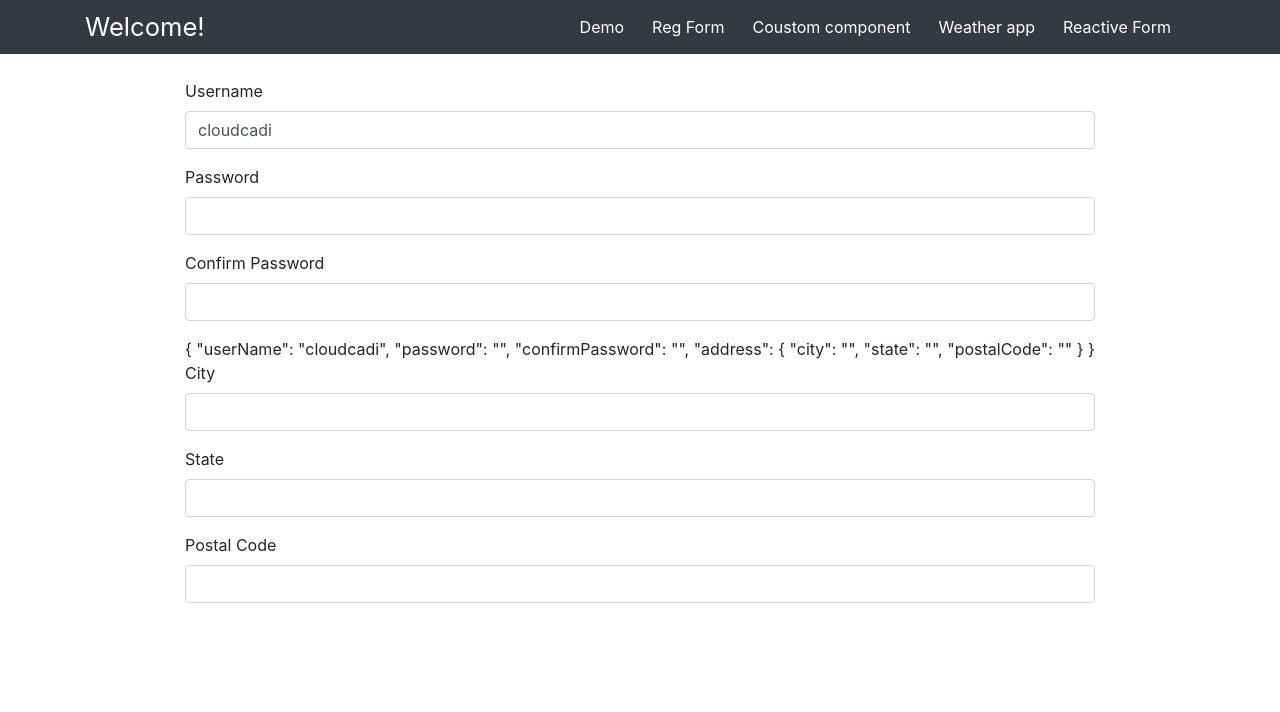
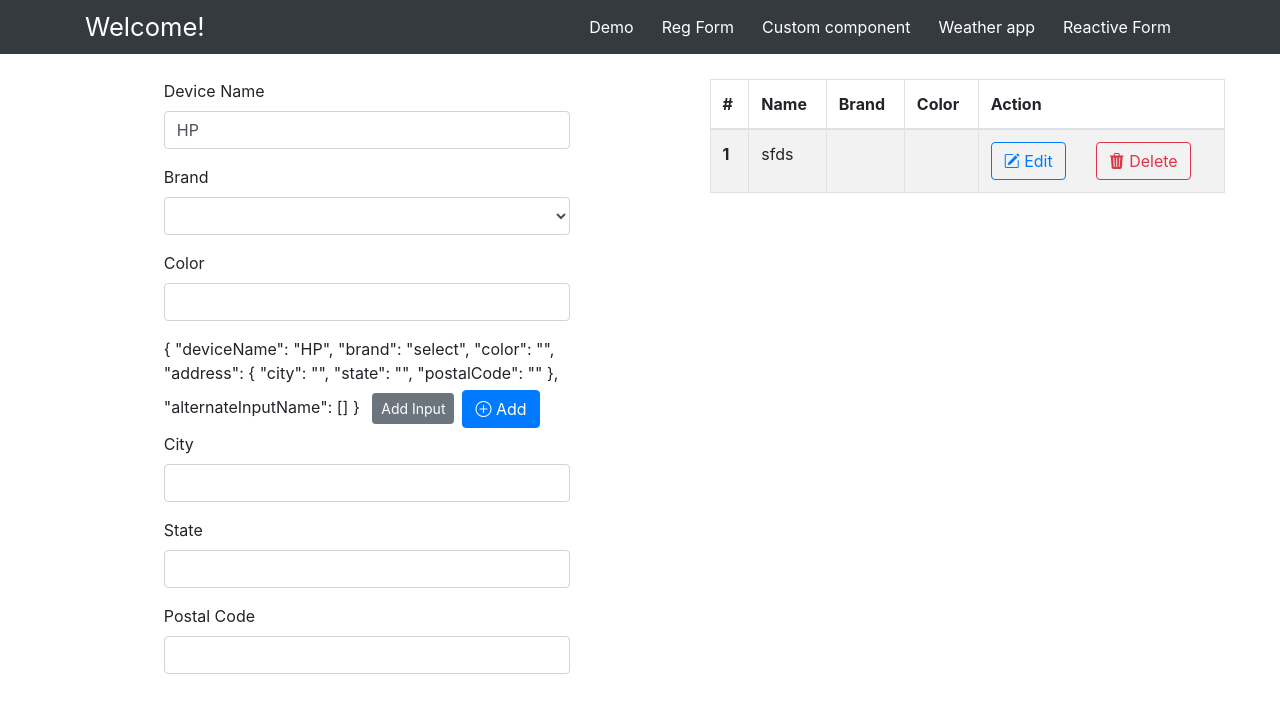
Before and after one commit to jacksonsuthip/angular, an Angular app: page /form-reactive in a window 1280 px wide. Shown: the top 712 px of the page. Built offline with nearby package versions, Linux system fonts and the light colour scheme; what ng-apexcharts would draw is missing.

Commit message:
reactive formes with validation (Angular session)

```diff
--- a/package.json
+++ b/package.json
@@ -3,7 +3,7 @@
   "version": "0.0.0",
   "scripts": {
     "ng": "ng",
-    "start": "ng serve",
+    "start": "ng serve --port 4000",
     "build": "ng build",
     "watch": "ng build --watch --configuration development",
     "test": "ng test"
--- a/src/app/app-routing.module.ts
+++ b/src/app/app-routing.module.ts
@@ -10,7 +10,7 @@ const routes: Routes = [
   { path: '', redirectTo: '/reg-form', pathMatch: 'full' },
   { path: 'demo', component: ServerComponent },
   { path: 'reg-form', component: RegFormComponent },
-  { path: 'coustom', component: coustomComponent },
+  { path: 'custom', component: coustomComponent },
   { path: 'weather', component: WeatherComponent },
   { path: 'form-reactive', component: FormReactiveComponent },
   // { path: '**', component: PageNotFoundComponent },
--- a/src/app/app.component.ts
+++ b/src/app/app.component.ts
@@ -9,7 +9,7 @@ export class AppComponent {
   link: { address: string; title: string }[] = [
     { address: 'demo', title: 'Demo' },
     { address: 'reg-form', title: 'Reg Form' },
-    { address: 'coustom', title: 'Coustom component' },
+    { address: 'custom', title: 'Custom component' },
     { address: 'weather', title: 'Weather app' },
     { address: 'form-reactive', title: 'Reactive Form' },
   ];
--- a/src/app/form-reactive/form-reactive.component.html
+++ b/src/app/form-reactive/form-reactive.component.html
@@ -2,35 +2,88 @@
   <div class="row justify-content-around">
     <div class="col-md-12">
       <div class="row justify-content-center">
-        <div class="formDiv">
-          <form [formGroup]="registrationForm">
+        <div class="col-md-1"></div>
+        <div class="col-md-4">
+          <form [formGroup]="registrationForm" (ngSubmit)="onSubmit()">
             <div class="form-group">
-              <label>Username</label>
+              <label>Device Name</label>
               <input
                 type="text"
-                formControlName="userName"
+                formControlName="deviceName"
                 class="form-control"
+                [class.is-invalid]="
+                  registrationForm.get('deviceName')?.invalid &&
+                  registrationForm.get('deviceName')?.touched
+                "
               />
+              <!-- {{ registrationForm.get("deviceName")?.errors | json }} -->
+              <div
+                *ngIf="
+                  registrationForm.get('deviceName')?.invalid &&
+                  registrationForm.get('deviceName')?.touched
+                "
+              >
+                <small
+                  class="text-danger"
+                  *ngIf="registrationForm.get('deviceName')?.errors?.['required']"
+                  >deviceName is required</small
+                >
+                <small
+                  class="text-danger"
+                  *ngIf="registrationForm.get('deviceName')?.errors?.['minlength']"
+                  >deviceName must be at least 3 characters</small
+                >
+              </div>
             </div>
             <div class="form-group">
-              <label>Password</label>
+              <label>Brand</label>
+              <select
+                formControlName="brand"
+                class="form-control"
+                [class.is-invalid]="
+                  registrationForm.get('brand')?.invalid &&
+                  registrationForm.get('brand')?.touched
+                "
+              >
+                <option value="any">Select Brand</option>
+                <option *ngFor="let name of company" [value]="name">
+                  {{ name }}
+                </option>
+              </select>
+              <small
+                class="text-danger"
+                [class.d-none]="!registrationForm.get('brand')?.errors?.['validBrand']"
+                >Please select Brand</small
+              >
+            </div>
+            <div class="form-group">
+              <label>Color</label>
+              <input type="text" formControlName="color" class="form-control" />
+            </div>
+            {{ registrationForm.value | json }}
+            <button
+              type="button"
+              class="btn btn-secondary btn-sm m-2"
+              (click)="addAlternateinput()"
+            >
+              Add Input
+            </button>
+            <div
+              formArrayName="alternateInputName"
+              *ngFor="let input of alternateInput.controls; let i = index"
+            >
               <input
-                type="password"
-                formControlName="password"
-                class="form-control"
+                type="text"
+                class="form-control my-1"
+                [formControlName]="i"
               />
             </div>
 
-            <div class="form-group">
-              <label>Confirm Password</label>
-              <input
-                type="password"
-                formControlName="confirmPassword"
-                class="form-control"
-              />
-            </div>
-            {{ registrationForm.value | json }}
-
+            <button type="submit" class="btn btn-primary">
+              <i class="bi bi-plus-circle"></i>
+              Add
+            </button>
+            <!-- formGroupName for nested object -->
             <div formGroupName="address">
               <div class="form-group">
                 <label>City</label>
@@ -61,6 +114,41 @@
             </div>
           </form>
         </div>
+        <div class="col-md-1"></div>
+        <div class="col-md-5">
+          <table class="table table-striped table-hover table-bordered">
+            <thead>
+              <tr>
+                <th scope="col">#</th>
+                <th scope="col">Name</th>
+                <th scope="col">Brand</th>
+                <th scope="col">Color</th>
+                <th scope="col">Action</th>
+              </tr>
+            </thead>
+            <tbody>
+              <tr *ngFor="let item of allDevices; index as i">
+                <th scope="row">{{ i + 1 }}</th>
+                <td>{{ item.deviceName }}</td>
+                <td>{{ item.brand }}</td>
+                <td>{{ item.color }}</td>
+                <td>
+                  <button
+                    type="button"
+                    class="btn btn-outline-primary"
+                    style="margin-right: 30px"
+                    (click)="onEdit(i)"
+                  >
+                    <i class="bi bi-pencil-square"></i> Edit
+                  </button>
+                  <button type="button" class="btn btn-outline-danger">
+                    <i class="bi bi-trash3-fill"></i> Delete
+                  </button>
+                </td>
+              </tr>
+            </tbody>
+          </table>
+        </div>
       </div>
     </div>
   </div>
--- a/src/app/form-reactive/form-reactive.component.ts
+++ b/src/app/form-reactive/form-reactive.component.ts
@@ -1,13 +1,28 @@
-import { Component } from '@angular/core';
-import { FormControl, FormGroup } from '@angular/forms';
-import { FormBuilder, Validators } from '@angular/forms';
+import { Component, OnInit } from '@angular/core';
+// import { FormControl, FormGroup } from '@angular/forms';
+import {
+  FormArray,
+  FormBuilder,
+  FormControl,
+  Validators,
+} from '@angular/forms';
+import { FormReactiveService } from './form-reactive.service';
+import { Observable, catchError, of } from 'rxjs';
 
 @Component({
   selector: 'app-form-reactive',
   templateUrl: './form-reactive.component.html',
   styleUrls: ['./form-reactive.component.css'],
 })
-export class FormReactiveComponent {
+export class FormReactiveComponent implements OnInit {
+  company = ['HP', 'DELL', 'LENOVO'];
+  allDevices: any = [
+    {
+      deviceName: 'sfds',
+      brand: '',
+      color: '',
+    },
+  ];
   // registrationForm = new FormGroup({
   //   userName: new FormControl('anto'),
   //   password: new FormControl(''),
@@ -19,15 +34,89 @@ export class FormReactiveComponent {
   //   }),
   // });
 
-  constructor(private formBuilder: FormBuilder) {}
+  // FormBuilder to provide group and fields
+  constructor(
+    private formBuilder: FormBuilder,
+    private formService: FormReactiveService
+  ) {}
+
+  ngOnInit(): void {
+    // this.onGet();
+    // console.log(this.formService.name);
+  }
+
   registrationForm = this.formBuilder.group({
-    userName: ['cloudcadi', [Validators.required, Validators.minLength(3)]],
-    password: [''],
-    confirmPassword: [''],
+    deviceName: ['HP', [Validators.required, Validators.minLength(3)]],
+    brand: ['select', this.selectCheck],
+    color: [''],
     address: this.formBuilder.group({
       city: [''],
       state: [''],
       postalCode: [''],
     }),
+    // alternateInput
+    alternateInputName: this.formBuilder.array([]),
   });
+
+  // method for add alternateInput
+  get alternateInput() {
+    return this.registrationForm.get('alternateInputName') as FormArray;
+  }
+  addAlternateinput() {
+    this.alternateInput.push(this.formBuilder.control(''));
+  }
+
+  selectCheck(control: FormControl) {
+    if (control.value === 'any') {
+      return { validBrand: true };
+    } else {
+      return null;
+    }
+  }
+
+  onSubmit() {
+    this.onGet();
+    console.log(this.registrationForm.value);
+    this.formService
+      .onAddDevice({
+        Name: this.registrationForm.value.deviceName,
+        Brand: this.registrationForm.value.brand,
+        Color: this.registrationForm.value.color,
+      })
+      .subscribe((response) => {
+        console.log(response);
+        // to call get api using onGet method
+      });
+  }
+
+  onGet() {
+    this.formService
+      .onGetAllDevices()
+      // .pipe(
+      //   catchError((error: any, caught: Observable<any>): Observable<any> => {
+      //     console.log('There was an error!', error);
+      //     // after handling error, return a new observable
+      //     // that doesn't emit any values and completes
+      //     return of();
+      //   })
+      // )
+      .subscribe((data: any) => {
+        data.forEach((element: { id: any; title: any; userId: any }) => {
+          this.allDevices.push({
+            deviceName: element.userId,
+            brand: element.id,
+            color: element.title,
+          });
+        });
+      });
+  }
+
+  onEdit(value: number) {
+    // patchValue to update formBuilder group
+    this.registrationForm.patchValue({
+      deviceName: 'dell',
+      brand: 'HP',
+      color: 'black',
+    });
+  }
 }
--- /dev/null
+++ b/src/app/form-reactive/form-reactive.service.ts
@@ -0,0 +1,28 @@
+import { Injectable } from '@angular/core';
+import { HttpClient, HttpErrorResponse } from '@angular/common/http';
+import { Observable, catchError, of } from 'rxjs';
+
+@Injectable({
+  providedIn: 'root',
+})
+export class FormReactiveService {
+  allDevices = [];
+  name = 'kkk';
+
+  constructor(private http: HttpClient) {}
+
+  onAddDevice(data: any) {
+    return this.http.post<any>('http://localhost:50800/Api/Save', data).pipe(
+      catchError((error: any, caught: Observable<any>): Observable<any> => {
+        console.log('There was an error!', error);
+        return of();
+      })
+    );
+  }
+
+  onGetAllDevices() {
+    return this.http.get(
+      'https://jsonplaceholder.typicode.com/photos?_start=0&_limit=5'
+    );
+  }
+}
```
Also changed, not shown: 1 other file (tests, documents, lock files or other folders).
